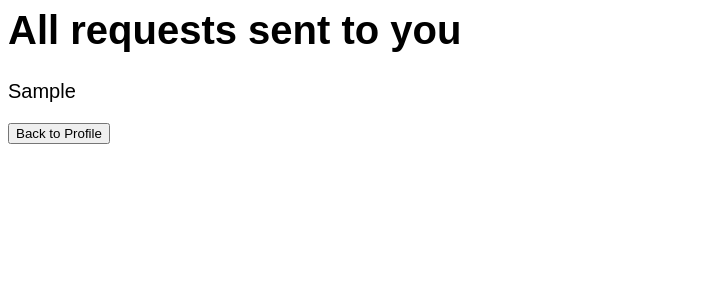
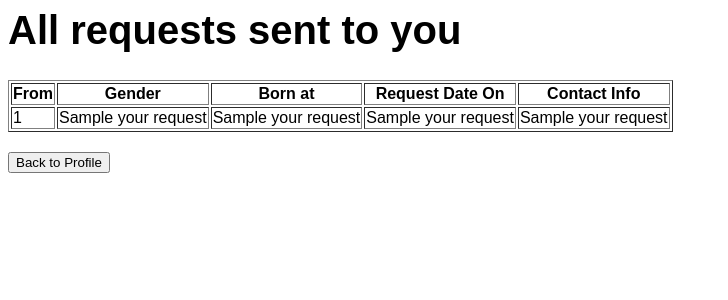
Before and after one commit to yumyumqing/mealPal, a Python web app: template skeleton/templates/see_request.html in a window 1280 px wide. Shown: the top 300 px of the page, without its empty margins (0-728 px from the left). Run offline with Jinja, Linux system fonts and the light colour scheme; the template is opened without the code that fills it: most values are stand-ins (such as "Sample title", 1, 10 or a date in 2020).

Commit message:
see request with name/gender/dob instead of send_uid and put them in a table

```diff
--- a/skeleton/server.py
+++ b/skeleton/server.py
@@ -102,7 +102,9 @@ def add():
 @app.route('/see_request', methods=['POST'])
 def see_request():
   your_request = []
-  cursor =  g.conn.execute('SELECT * FROM requests Re WHERE Re.accepted_uid = %s', myUid)
+  cursor =  g.conn.execute('SELECT U.name, U.gender, U.date_of_birth, Re.date, Re.contact_info \
+                            FROM Users U, requests Re \
+                            WHERE U.uid = Re.send_uid AND Re.accepted_uid = %s', myUid)
   for item in cursor:
     your_request.append(item)
   cursor.close()
--- a/skeleton/templates/see_request.html
+++ b/skeleton/templates/see_request.html
@@ -9,11 +9,26 @@
 
 <body>
   <h1>All requests sent to you</h1>
-  <div>
-    {% for n in your_request %}
-    <div>{{n}}</div>
-    {% endfor %}
-  </div>
+  <table border = 1>
+      <thead>
+          <tr>
+              <th>From</th><th>Gender</th><th>Born at</th>
+              <th>Request Date On</th><th>Contact Info</th>
+          </tr>
+      </thead>
+      <tbody>
+          {% for n in your_request %}
+          <tr>
+              <td>{{ n[0] }}</td>
+              <td>{{ n[1] }}</td>
+              <td>{{ n[2] }}</td>
+              <td>{{ n[3] }}</td>
+              <td>{{ n[4] }}</td>
+          </tr>
+          {% endfor %}
+      </tbody>
+  </table>
+
   <form method="POST" action="/back_to_personal_profile">
   <p><input type="submit" name="submit" value="Back to Profile">
   </p>
```
